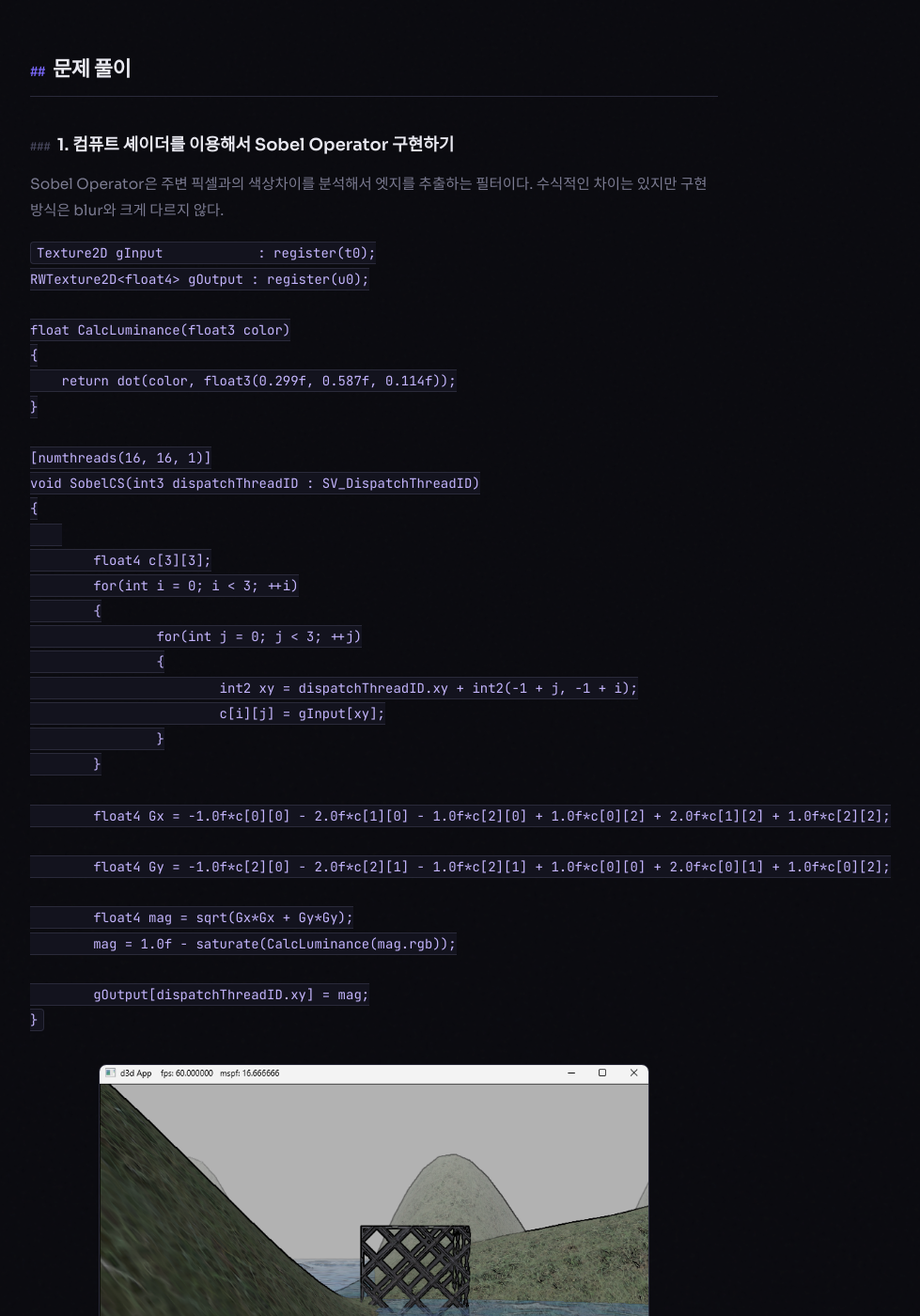
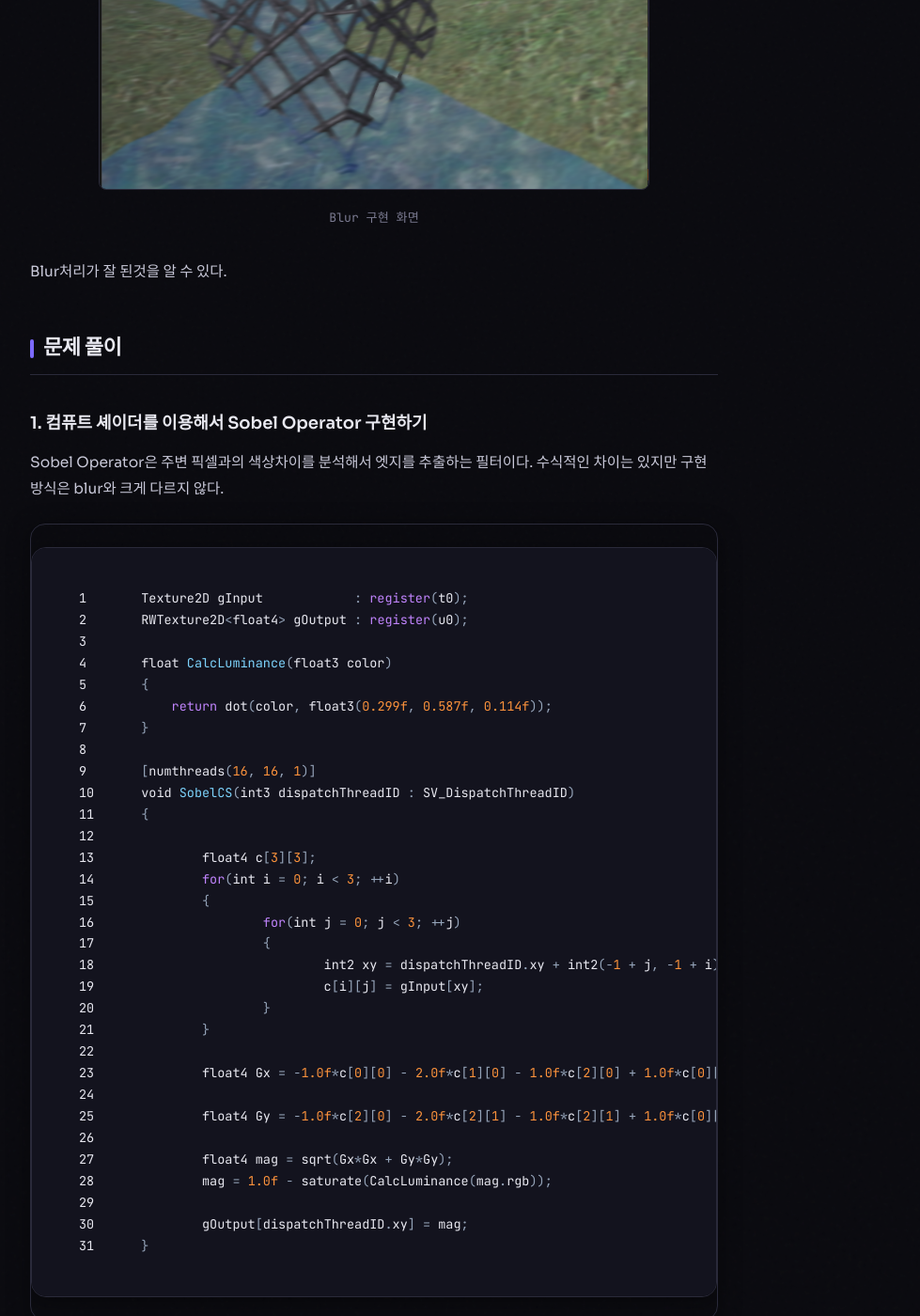
Before and after one commit to smg-927/smg-927.github.io, a Jekyll site: the page built from _posts/2026-04-26-DirectX12_Chap13.md, in a window 1280 px wide and 1400 px high, scrolled down 6342 px. Shown: the whole window at 94% size, without its empty margins (242-1221 px from the left). Built offline with Jekyll 4.4.1, drawn with Linux system fonts in a browser that asks for light colours; some of the changed text lies outside the part shown.

Commit message:
블로그 수정

````diff
--- a/_posts/2026-04-26-DirectX12_Chap13.md
+++ b/_posts/2026-04-26-DirectX12_Chap13.md
@@ -26,7 +26,7 @@ Direct3D에서는 스레드 그룹 크기를 32의 배수가 아닌 크기로
 
 ## 간단한 컴퓨트 셰이더 코드
 
-``` C++
+```cpp
 Texture2D gInputA;
 Texture2D gInputB;
 RWTexture2D<float4>	gOutput;
@@ -61,7 +61,7 @@ void CS(int3 dispatchThreadID :	SV_DispatchThreadID)
 
 
 ## Append & Consume 버퍼
-``` C++
+```cpp
 struct Particle
 {
     float3 Position;
@@ -93,7 +93,7 @@ Consume과 Append 버퍼는 컴퓨트 셰이더에서 제공하는 특수한 버
 
 하나의 스레드 그룹이 같은 메모리를 공유하게 된다면 포스트 프로세싱(ex. 블러처리)같은 작업에 유용하게 쓰일 수 있다.
 
-``` C++
+```cpp
 Texture2D gInput;
 RWTexture2D gOutput;
 groupshared float4 gCache[256];
@@ -149,7 +149,7 @@ Blur처리가 잘 된것을 알 수 있다.
 ### 1. 컴퓨트 셰이더를 이용해서 Sobel Operator 구현하기
 Sobel Operator은 주변 픽셀과의 색상차이를 분석해서 엣지를 추출하는 필터이다. 수식적인 차이는 있지만 구현 방식은 blur와 크게 다르지 않다.
 
-``` C++
+```cpp
 Texture2D gInput            : register(t0);
 RWTexture2D<float4> gOutput : register(u0);
 
--- a/assets/css/main.css
+++ b/assets/css/main.css
@@ -338,21 +338,22 @@ body::before {
 }
 
 .prose h2::before {
-  content: '## ';
-  color: var(--accent);
-  font-family: var(--font-mono);
-  font-size: 14px;
+  content: '';
+  display: inline-block;
+  width: 4px;
+  height: 0.9em;
+  background: var(--accent);
+  border-radius: 2px;
+  margin-right: 10px;
+  vertical-align: middle;
 }
 
 .prose h3::before {
-  content: '### ';
-  color: var(--text-dim);
-  font-family: var(--font-mono);
-  font-size: 12px;
+  content: '';
 }
 
 .prose p {
-  color: var(--text-muted);
+  color: #c8c8d8;
   margin-bottom: 20px;
   font-size: 15.5px;
   line-height: 1.8;
@@ -376,7 +377,7 @@ body::before {
 
 .prose ul, .prose ol {
   margin: 0 0 20px 24px;
-  color: var(--text-muted);
+  color: #c8c8d8;
 }
 
 .prose li {
````
